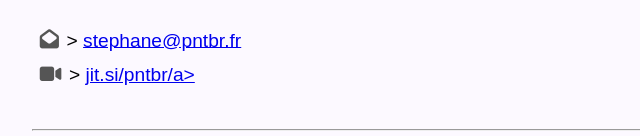
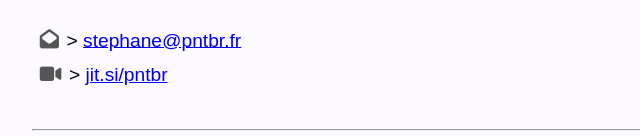
Before and after one commit to pntbr/pntbr, a plain HTML site: page index.html in a window 1280 px wide. Shown: the part 2564-2700 px from the top of the page, 288-928 px from the left. Drawn offline with Linux system fonts and the light colour scheme.

Commit message:
correction

```diff
--- a/index.html
+++ b/index.html
@@ -92,9 +92,9 @@
             <ul>
                 <li class=reponse><i class="fa-solid fa-envelope-open"></i>> <a href=mailto:&#115;&#116;&#101;&#112;&#104;&#097;&#110;&#101;&#064;&#112;&#110;&#116;&#098;&#114;&#046;&#102;&#114;>stephane@pntbr.fr</a>
                 </li>
-                <li class=reponse><i class="fa-solid fa-video"></i>> <a href="https://meet.jit.si/pntbr">jit.si/pntbr/a>
-            </li>
-        </ul>
-    </dd>
+                <li class=reponse><i class="fa-solid fa-video"></i>> <a href="https://meet.jit.si/pntbr">jit.si/pntbr</a>
+                </li>
+            </ul>
+        </dd>
 </dl>
 <hr>
```
